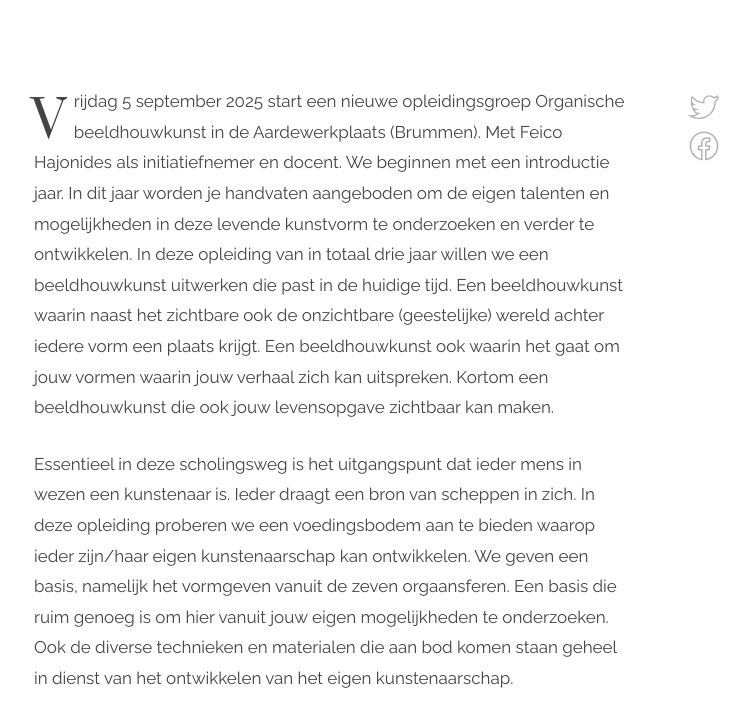
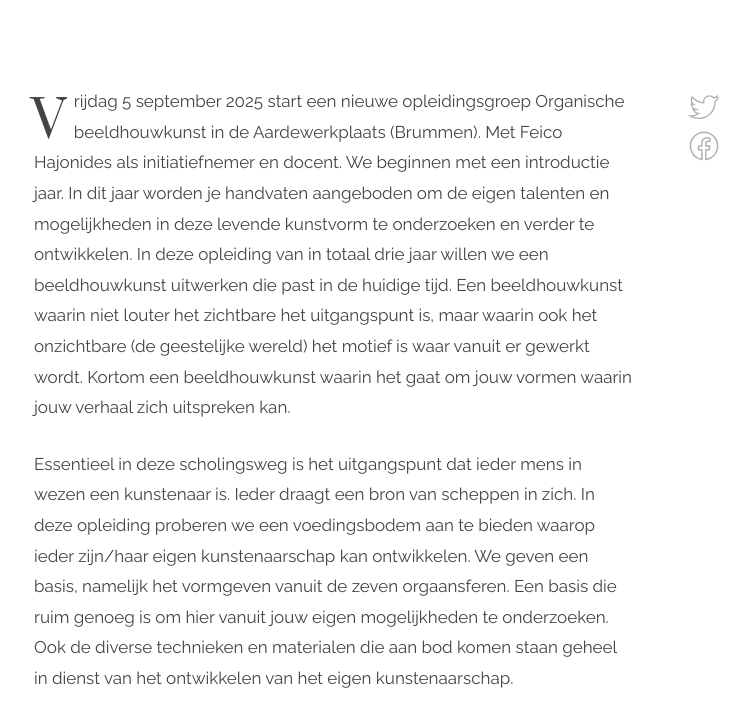
Before and after one commit to feicohajonides2020/feicohajonides2020.github.io, a Jekyll site: the page built from _posts/2019-09-03- Opleiding Organische Beeldhouwkunst.md, in a window 1280 px wide and 900 px high, scrolled down 640 px, cut to the strip 173-900 px from the top of the window. Shown: the whole strip, without its empty margins (306-1056 px from the left). Built offline with Jekyll 4.4.1, drawn with Linux system fonts in a browser that asks for light colours.

Commit message:
Update 2019-09-03- Opleiding Organische Beeldhouwkunst.md

```diff
--- a/_posts/2019-09-03- Opleiding Organische Beeldhouwkunst.md
+++ b/_posts/2019-09-03- Opleiding Organische Beeldhouwkunst.md
@@ -11,7 +11,7 @@ header:
 
 
 Vrijdag 5 september 2025 start een nieuwe opleidingsgroep Organische beeldhouwkunst in de Aardewerkplaats (Brummen). Met Feico Hajonides als initiatiefnemer en docent.
-We beginnen met een introductie jaar. In dit jaar worden je handvaten aangeboden om de eigen talenten en mogelijkheden in deze levende kunstvorm te onderzoeken en verder te ontwikkelen. In deze opleiding van in totaal drie jaar willen we een beeldhouwkunst uitwerken die past in de huidige tijd. Een beeldhouwkunst waarin naast het zichtbare ook de onzichtbare (geestelijke) wereld achter iedere vorm een plaats krijgt. Een beeldhouwkunst ook waarin het gaat om jouw vormen waarin jouw verhaal zich kan uitspreken. Kortom een beeldhouwkunst die ook jouw levensopgave zichtbaar kan maken.
+We beginnen met een introductie jaar. In dit jaar worden je handvaten aangeboden om de eigen talenten en mogelijkheden in deze levende kunstvorm te onderzoeken en verder te ontwikkelen. In deze opleiding van in totaal drie jaar willen we een beeldhouwkunst uitwerken die past in de huidige tijd. Een beeldhouwkunst waarin niet louter het zichtbare het uitgangspunt is, maar waarin ook het onzichtbare (de geestelijke wereld) het motief is waar vanuit er gewerkt wordt. Kortom een beeldhouwkunst waarin het gaat om jouw vormen waarin jouw verhaal zich uitspreken kan.
 
 Essentieel in deze scholingsweg is het uitgangspunt dat ieder mens in wezen een kunstenaar is. Ieder draagt een bron van scheppen in zich. In deze opleiding proberen we een voedingsbodem aan te bieden waarop ieder zijn/haar eigen kunstenaarschap kan ontwikkelen. We geven een basis, namelijk het vormgeven vanuit de zeven orgaansferen. Een basis die ruim genoeg is om hier vanuit jouw eigen mogelijkheden te onderzoeken. Ook de diverse technieken en materialen die aan bod komen staan geheel in dienst van het ontwikkelen van het eigen kunstenaarschap.
 
```
